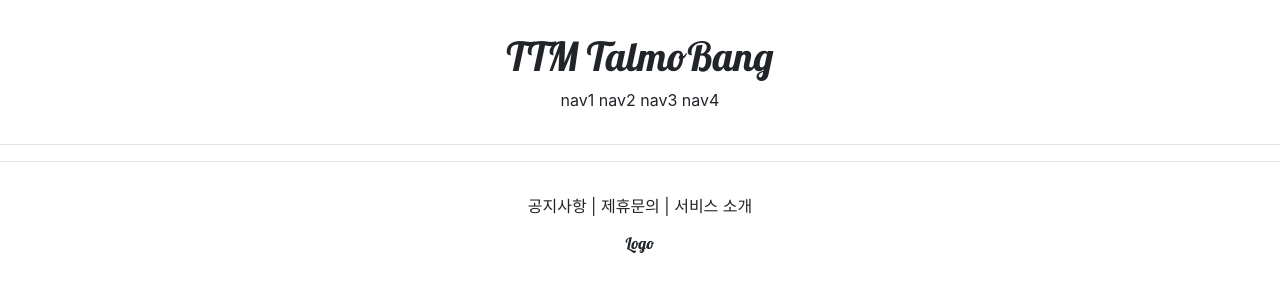
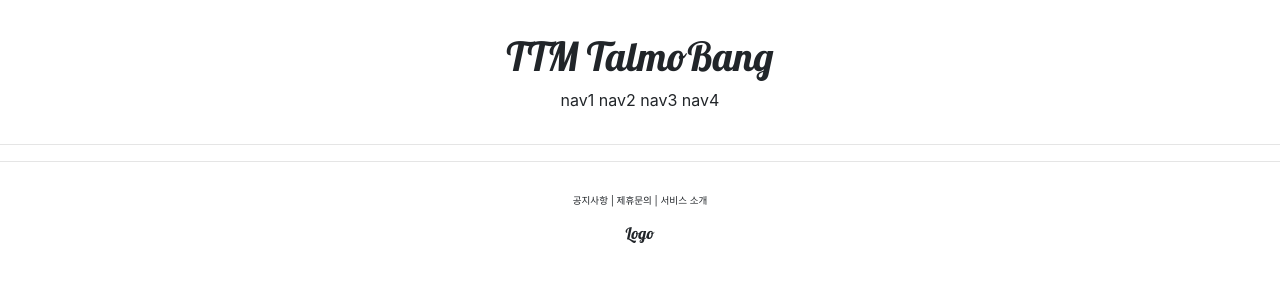
Before and after one commit to changlotech/zzalbang, a Django app: page /accounts/ in a window 1280 px wide. Shown: the top 300 px of the page. Run offline with Django 3.2, Linux system fonts and the light colour scheme.

Commit message:
html css 분리작업

```diff
--- /dev/null
+++ b/static/base.css
@@ -0,0 +1,17 @@
+.window4sns_logo {
+    font-family: 'Lobster', cursive;
+}
+
+.window4sns_footer_button {
+    font-size: 0.6rem;
+}
+
+.window4sns_footer {
+    text-align:center;
+    margin-top: 2rem;
+}
+
+.window4sns_header {
+    text-align:center;
+    margin: 2rem 0;
+}
--- a/templates/footer.html
+++ b/templates/footer.html
@@ -1,10 +1,10 @@
-<div style="text-align:center; margin-top: 2rem;">
-    <div style="font-size:0.rem;">
+<div class="window4sns_footer">
+    <div class="window4sns_footer_button" >
         <span>공지사항</span> |
         <span>제휴문의</span> |
         <span>서비스 소개</span>
     </div>
     <div style="margin-top: 1rem;">
-        <h6 style="margin-top: 1rem; font-family: 'Lobster', cursive;">Logo</h6>
+        <h6 class="window4sns_logo">Logo</h6>
     </div>
 </div>
--- a/templates/head.html
+++ b/templates/head.html
@@ -1,4 +1,6 @@
+{% load static %}
 <head>
+
     <meta charset="UTF-8">
     <title>TTM TalmoBang</title>
     <!--  부트스트랩 링크 CDN 방식  -->
@@ -8,4 +10,7 @@
     <!--  구글폰트 링크 CDN 방식 -->
     <link rel="preconnect" href="https://fonts.gstatic.com">
     <link href="https://fonts.googleapis.com/css2?family=Lobster&display=swap" rel="stylesheet">
+
+    <!-- 앱폴더가 아닌 루트폴더 바로 아래의 찾기시작작staic 폴더의 base.css -->
+    <link rel="stylesheet" type="text/css" href="{% static 'base.css' %}" />
 </head>
--- a/templates/header.html
+++ b/templates/header.html
@@ -1,6 +1,6 @@
-<div style="text-align:center; margin: 2rem 0;">
+<div  class="window4sns_header">
     <div>
-        <h1 style="font-family: 'Lobster', cursive;">TTM TalmoBang</h1>
+        <h1 class="window4sns_logo">TTM TalmoBang</h1>
     </div>
     <div>
         <span>nav1</span>
```
Also changed, not shown: zzalbang/settings.py (+12 -0 lines).
